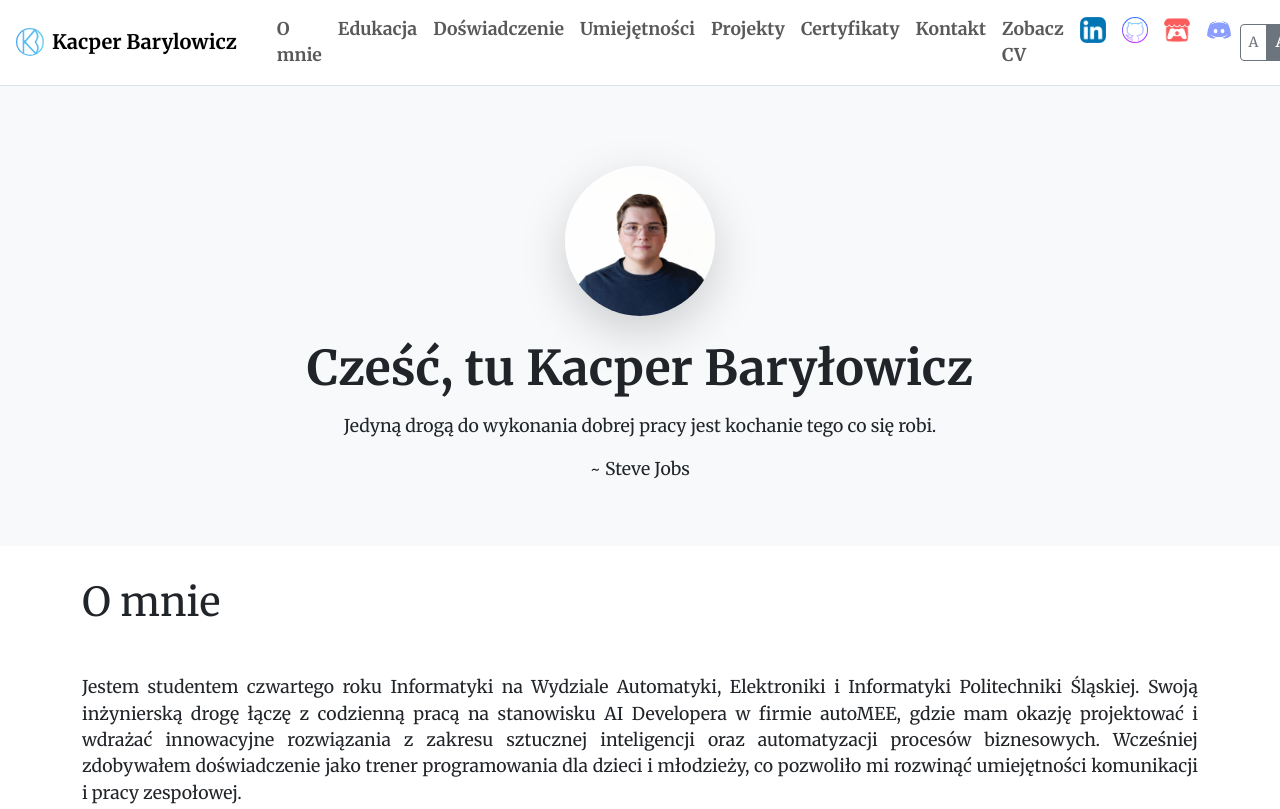
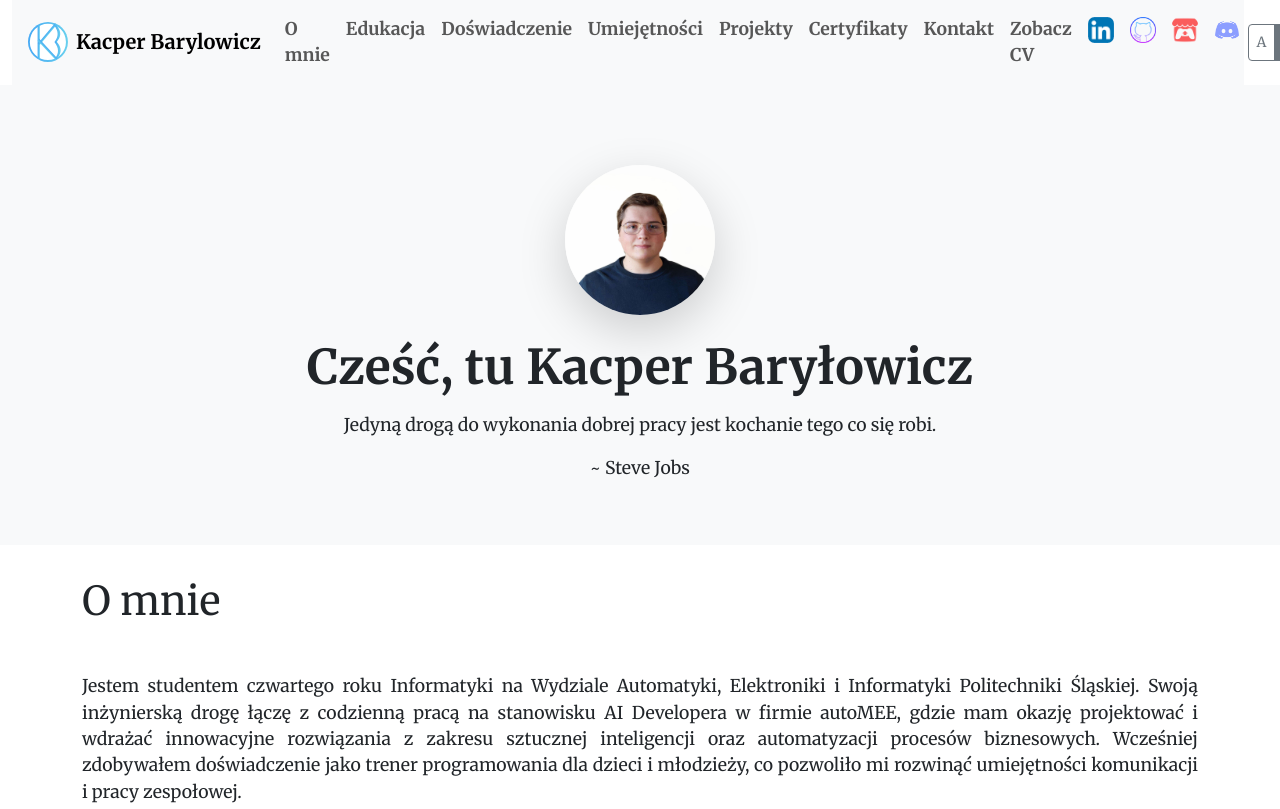
Before and after one commit to malybaryl/Kacper-Barylowicz, a plain HTML site: page index.html in a window 1280 px wide. Shown: the top 809 px of the page. Drawn offline with nearby package versions, Linux system fonts and the light colour scheme.

Commit message:
version 1.0

```diff
--- a/index.html
+++ b/index.html
@@ -15,16 +15,14 @@
   <body class="font-normal">
 
     <!-- Navbar/Header -->
-    <nav class="navbar navbar-expand-lg border-bottom" data-bs-theme="light">
-    <div class="container-fluid px-3 d-flex align-items-center justify-content-between w-100">
-      <a class="navbar-brand d-flex align-items-center gap-2" href="#">
-        <img id="logo-img" src="./static/img/light_logo.svg" alt="Logo" width="28" height="28" />
-        <span class="fw-semibold">Kacper Barylowicz</span>
-      </a>
-      <div id="mainNavbar" class="d-flex align-items-center flex-grow-1 justify-content-end"></div>
+    <div class="container-fluid">
+  <div class="row w-100 align-items-center">
+    <div class="col-4 d-flex justify-content-center" id="mainNavbar"></div>
+    <div class="col-4 d-flex justify-content-end">
+    </div>
+  </div>
+</div>
 
-    </div>
-  </nav>
 
     <!-- Hero/Home -->
     <section class="bg-light dark:bg-dark text-center pb-0 home">
--- a/static/css/style.css
+++ b/static/css/style.css
@@ -175,7 +175,7 @@ button {
 }
 
 [data-bs-theme="dark"] section.home {
-  background-color: #121212 !important;
+  background-color: #17191c !important;
   color: #f8f9fa !important;
 }
 
@@ -194,3 +194,16 @@ footer {
   border-top: 1px solid #444;
   color: #bbb;
 }
+
+[data-bs-theme="dark"] .brand-name,
+[data-bs-theme="dark"] .tile-nav .nav-link {
+  color: #f8f9fa !important;
+}
+
+.tile-nav .nav-link:hover {
+  color: #0d6efd;
+}
+
+.navbar-toggler {
+  border: none;
+}
--- a/static/js/Navigation.js
+++ b/static/js/Navigation.js
@@ -14,24 +14,61 @@ export default class Navigation {
   }
 
   render() {
-    const sectionEl = document.querySelector("#mainNavbar");
-    if (!sectionEl) return;
+    const root = document.querySelector("#mainNavbar");
+    if (!root) return;
 
-    sectionEl.classList.remove("container");
-    sectionEl.classList.add(
-      "container-fluid",
-      "d-flex",
-      "align-items-center",
-      "justify-content-between",
-      "w-100",
-      "px-3"
-    );
+    root.innerHTML = "";
+    root.className = "";
+    root.setAttribute("role", "navigation");
+
+    const navbar = document.createElement("nav");
+    navbar.className = "navbar navbar-expand-lg sticky-top py-2";
+    navbar.id = "navbarRoot";
+
+    const container = document.createElement("div");
+    container.className = "container-fluid px-3";
+
+    const brand = document.createElement("a");
+    brand.className = "navbar-brand d-flex align-items-center gap-2";
+    brand.href = "#home";
+
+    const logo = document.createElement("img");
+    logo.id = "logo-img";
+    logo.src = this.lightLogoPath;
+    logo.alt = "Logo";
+    logo.height = 28;
+
+    const brandName = document.createElement("span");
+    brandName.className = "fw-semibold brand-name";
+    brandName.textContent = "Kacper Barylowicz";
+
+    brand.appendChild(logo);
+    brand.appendChild(brandName);
+
+    const toggler = document.createElement("button");
+    toggler.className = "navbar-toggler";
+    toggler.type = "button";
+    toggler.setAttribute("data-bs-toggle", "collapse");
+    toggler.setAttribute("data-bs-target", "#navCollapse");
+    toggler.setAttribute("aria-controls", "navCollapse");
+    toggler.setAttribute("aria-expanded", "false");
+    toggler.setAttribute("aria-label", "Toggle navigation");
+
+    const togglerIcon = document.createElement("span");
+    togglerIcon.className = "navbar-toggler-icon";
+    toggler.appendChild(togglerIcon);
+
+    const collapse = document.createElement("div");
+    collapse.className = "collapse navbar-collapse";
+    collapse.id = "navCollapse";
 
     const navList = document.createElement("ul");
-    navList.className = "navbar-nav mb-2 mb-lg-0 tile-nav";
+    navList.className = "navbar-nav me-auto mb-2 mb-lg-0 tile-nav";
+
     this.sections.forEach((sec) => {
       const li = document.createElement("li");
       li.className = "nav-item";
+
       const a = document.createElement("a");
       a.className = "nav-link";
       if (sec.id !== "#cv") {
@@ -39,67 +76,64 @@ export default class Navigation {
       } else if (this.language === "pl") {
         a.href = this.cvPlPath;
         a.target = "_blank";
+        a.rel = "noopener";
       } else {
         a.href = this.cvEnPath;
         a.target = "_blank";
+        a.rel = "noopener";
       }
-      if (sec[this.language].includes("{icon:")) {
-        if (this.showLogs) {
-          console.log("Icon link detected");
-        }
+
+      if (sec[this.language] && sec[this.language].includes("{icon:")) {
         const iconPath = sec[this.language].replace(/^\{icon:(.*)\}$/, "$1");
-        if (this.showLogs) {
-          console.log("Extracted icon path:", iconPath);
-        }
         const img = document.createElement("img");
         img.src = iconPath;
         img.alt = "";
         img.width = 26;
         img.height = 26;
-        img.style = "border-radius: 25%";
+        img.style.borderRadius = "25%";
         a.target = "_blank";
+        a.rel = "noopener";
         a.appendChild(img);
       } else {
-        a.textContent = sec[this.language] || sec.pl;
+        a.textContent = sec[this.language] || sec.pl || sec.en || "";
       }
+
       a.setAttribute("data-section-id", sec.id);
       li.appendChild(a);
       navList.appendChild(li);
     });
-    sectionEl.appendChild(navList);
 
-    const container = document.createElement("div");
-    container.className = "d-flex align-items-center ms-auto gap-3";
+    const controls = document.createElement("div");
+    controls.className = "d-flex align-items-center gap-2";
 
-    const fontContainer = document.createElement("div");
-    fontContainer.className = "btn-group me-2";
-    fontContainer.role = "group";
-    fontContainer.ariaLabel = "Font size";
+    const fontGroup = document.createElement("div");
+    fontGroup.className = "btn-group";
+    fontGroup.role = "group";
+    fontGroup.ariaLabel = "Font size";
 
-    const buttonFontSmall = document.createElement("button");
-    buttonFontSmall.type = "button";
-    buttonFontSmall.className = "btn btn-outline-secondary btn-sm";
-    buttonFontSmall.id = "fontSmall";
-    buttonFontSmall.textContent = "A";
+    const btnSm = document.createElement("button");
+    btnSm.type = "button";
+    btnSm.className = "btn btn-outline-secondary btn-sm";
+    btnSm.id = "fontSmall";
+    btnSm.textContent = "A";
 
-    const buttonFontNormal = document.createElement("button");
-    buttonFontNormal.type = "button";
-    buttonFontNormal.className = "btn btn-outline-secondary btn-sm active";
-    buttonFontNormal.id = "fontNormal";
-    buttonFontNormal.textContent = "A";
-    buttonFontNormal.style.fontSize = "1.08rem";
+    const btnMd = document.createElement("button");
+    btnMd.type = "button";
+    btnMd.className = "btn btn-outline-secondary btn-sm active";
+    btnMd.id = "fontNormal";
+    btnMd.textContent = "A";
+    btnMd.style.fontSize = "1.08rem";
 
-    const buttonFontBig = document.createElement("button");
-    buttonFontBig.type = "button";
-    buttonFontBig.className = "btn btn-outline-secondary btn-sm";
-    buttonFontBig.id = "fontLarge";
-    buttonFontBig.textContent = "A";
-    buttonFontBig.style.fontSize = "1.15rem";
+    const btnLg = document.createElement("button");
+    btnLg.type = "button";
+    btnLg.className = "btn btn-outline-secondary btn-sm";
+    btnLg.id = "fontLarge";
+    btnLg.textContent = "A";
+    btnLg.style.fontSize = "1.15rem";
 
-    fontContainer.appendChild(buttonFontSmall);
-    fontContainer.appendChild(buttonFontNormal);
-    fontContainer.appendChild(buttonFontBig);
-    container.appendChild(fontContainer);
+    fontGroup.appendChild(btnSm);
+    fontGroup.appendChild(btnMd);
+    fontGroup.appendChild(btnLg);
 
     const langDropdown = document.createElement("div");
     langDropdown.className = "dropdown";
@@ -159,28 +193,38 @@ export default class Navigation {
 
     langDropdown.appendChild(langBtn);
     langDropdown.appendChild(langMenu);
-    container.appendChild(langDropdown);
 
-    const themeSwitchContainer = document.createElement("div");
-    themeSwitchContainer.className = "form-check form-switch mb-0";
+    const themeSwitchWrap = document.createElement("div");
+    themeSwitchWrap.className = "form-check form-switch mb-0";
 
-    const inputThemeSwitch = document.createElement("input");
-    inputThemeSwitch.className = "form-check-input";
-    inputThemeSwitch.type = "checkbox";
-    inputThemeSwitch.id = "themeSwitch";
+    const themeInput = document.createElement("input");
+    themeInput.className = "form-check-input";
+    themeInput.type = "checkbox";
+    themeInput.id = "themeSwitch";
 
-    const labelThemeSwich = document.createElement("label");
-    labelThemeSwich.className = "form-check-label";
-    labelThemeSwich.for = "themeSwitch";
-    labelThemeSwich.id = "themeLabel";
-    labelThemeSwich.textContent = "☀️";
+    const themeLabel = document.createElement("label");
+    themeLabel.className = "form-check-label";
+    themeLabel.htmlFor = "themeSwitch";
+    themeLabel.id = "themeLabel";
+    themeLabel.textContent = "☀️";
 
-    themeSwitchContainer.appendChild(inputThemeSwitch);
-    themeSwitchContainer.appendChild(labelThemeSwich);
-    container.appendChild(themeSwitchContainer);
+    themeSwitchWrap.appendChild(themeInput);
+    themeSwitchWrap.appendChild(themeLabel);
 
-    sectionEl.appendChild(container);
+    controls.appendChild(fontGroup);
+    controls.appendChild(langDropdown);
+    controls.appendChild(themeSwitchWrap);
 
+    collapse.appendChild(navList);
+    collapse.appendChild(controls);
+
+    container.appendChild(brand);
+    container.appendChild(toggler);
+    container.appendChild(collapse);
+    navbar.appendChild(container);
+    root.appendChild(navbar);
+
+    this.syncNavbarThemeClasses();
     this.handleThemeSwitcher();
     this.handleFontSwitcher();
   }
@@ -197,21 +241,19 @@ export default class Navigation {
     document.querySelectorAll("a.nav-link[data-section-id]").forEach((a) => {
       const id = a.getAttribute("data-section-id");
       const def = this.sections.find((s) => s.id === id);
-      if (def[lang].includes("{icon:") === false) {
-        if (def) a.textContent = def[lang] || def.pl || def.en || "";
-      }
+      if (!def) return;
+      if (def[lang] && def[lang].includes("{icon:")) return;
+      a.textContent = def[lang] || def.pl || def.en || "";
     });
 
     const cvLink = document.querySelector("a.nav-link[data-section-id='cv']");
     if (cvLink) {
       cvLink.href = lang === "pl" ? this.cvPlPath : this.cvEnPath;
       cvLink.target = "_blank";
+      cvLink.rel = "noopener";
     }
 
-    if (this.showLogs) {
-      console.log(`Language changed to: ${lang}`);
-    }
-
+    if (this.showLogs) console.log(`Language changed to: ${lang}`);
     document.dispatchEvent(
       new CustomEvent("app:languageChanged", { detail: { lang } })
     );
@@ -223,8 +265,8 @@ export default class Navigation {
     const htmlTag = document.documentElement;
     const logo = document.getElementById("logo-img");
 
-    themeSwitch.addEventListener("change", () => {
-      if (themeSwitch.checked) {
+    const apply = (dark) => {
+      if (dark) {
         htmlTag.setAttribute("data-bs-theme", "dark");
         themeLabel.textContent = "🌙";
         if (logo) logo.src = this.blackLogoPath;
@@ -233,7 +275,33 @@ export default class Navigation {
         themeLabel.textContent = "☀️";
         if (logo) logo.src = this.lightLogoPath;
       }
-    });
+      this.syncNavbarThemeClasses();
+    };
+
+    themeSwitch.addEventListener("change", () => apply(themeSwitch.checked));
+
+    const isDark =
+      document.documentElement.getAttribute("data-bs-theme") === "dark";
+    themeSwitch.checked = isDark;
+    apply(isDark);
+  }
+
+  syncNavbarThemeClasses() {
+    const navbar = document.getElementById("navbarRoot");
+    const isDark =
+      document.documentElement.getAttribute("data-bs-theme") === "dark";
+    if (!navbar) return;
+    navbar.classList.remove(
+      "navbar-dark",
+      "bg-dark",
+      "navbar-light",
+      "bg-light"
+    );
+    if (isDark) {
+      navbar.classList.add("navbar-dark", "bg-dark");
+    } else {
+      navbar.classList.add("navbar-light", "bg-light");
+    }
   }
 
   handleFontSwitcher() {
@@ -258,6 +326,7 @@ export default class Navigation {
         btnNormal.classList.add("active");
       }
     }
+
     btnSmall.addEventListener("click", () => setFont("small"));
     btnNormal.addEventListener("click", () => setFont("normal"));
     btnLarge.addEventListener("click", () => setFont("large"));
```
